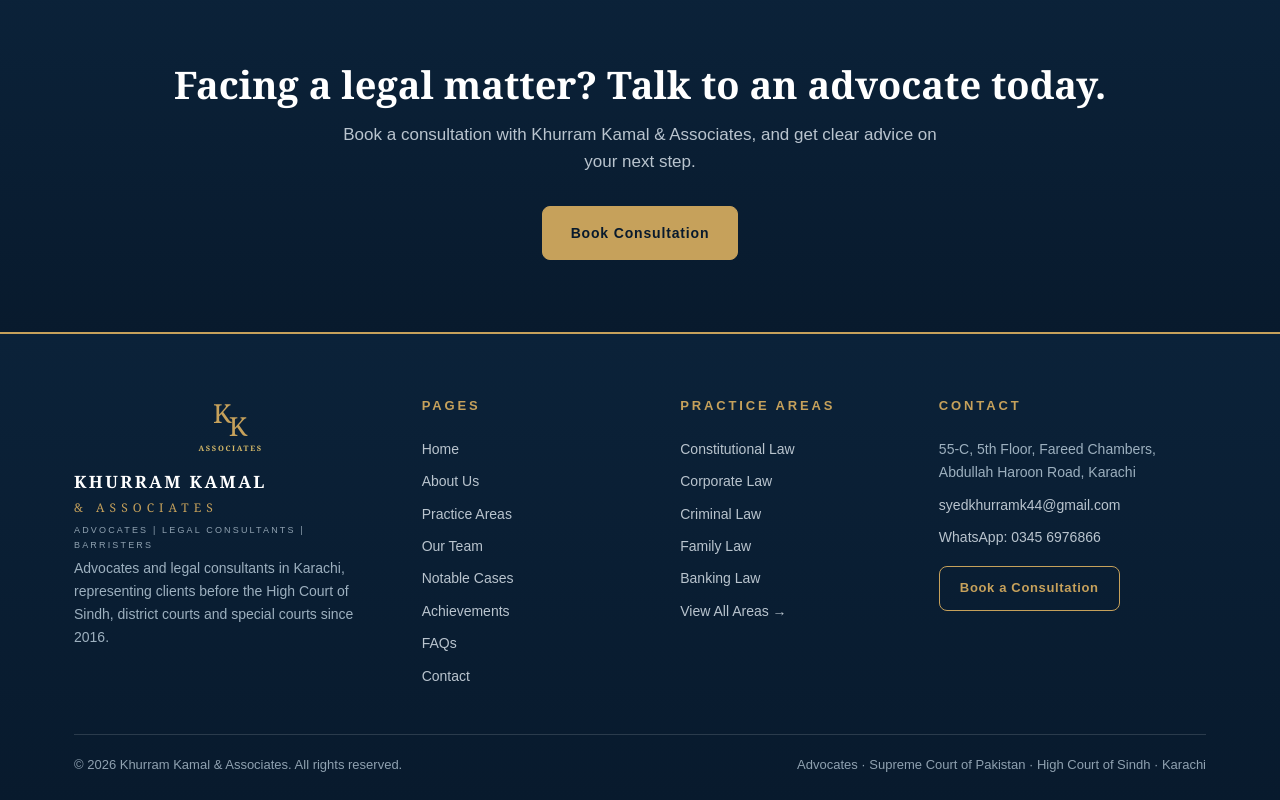
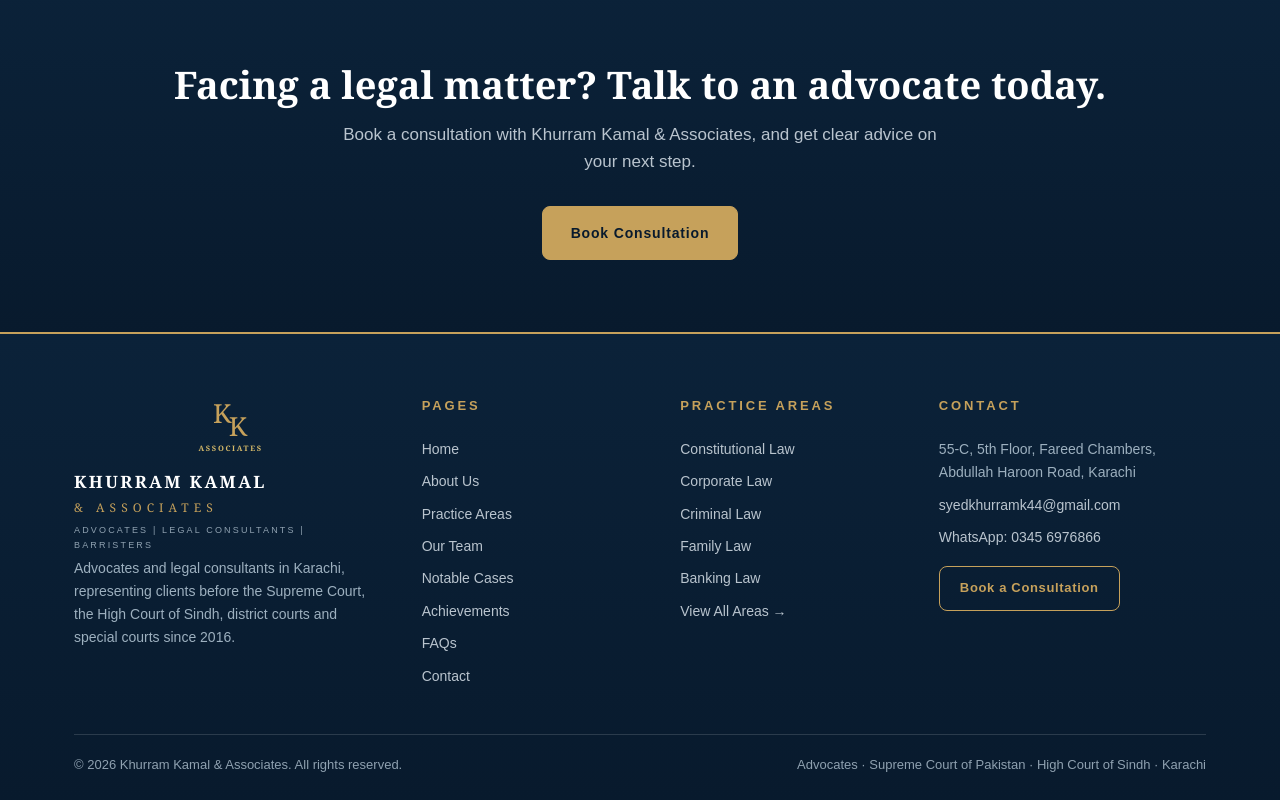
Before and after one commit to Tahakazmi880/khurram-kamal-associates, a plain HTML site: page khurram-kamal.html in a window 1280 px wide. Shown: the part 1179-1979 px from the top of the page. Drawn offline with Linux system fonts and the light colour scheme.

Commit message:
Supreme Court added before High Court in representation lines site-wide; Kausar title to Supreme Court

```diff
--- a/khurram-kamal.html
+++ b/khurram-kamal.html
@@ -90,7 +90,7 @@
         <div class="fname">KHURRAM KAMAL</div>
         <div class="fname2">&amp; ASSOCIATES</div>
         <div class="fsub">ADVOCATES | LEGAL CONSULTANTS | BARRISTERS</div>
-        <p class="fdesc">Advocates and legal consultants in Karachi, representing clients before the High Court of Sindh, district courts and special courts since 2016.</p>
+        <p class="fdesc">Advocates and legal consultants in Karachi, representing clients before the Supreme Court, the High Court of Sindh, district courts and special courts since 2016.</p>
       </div>
       <div class="fcol">
         <h4>Pages</h4>
```
